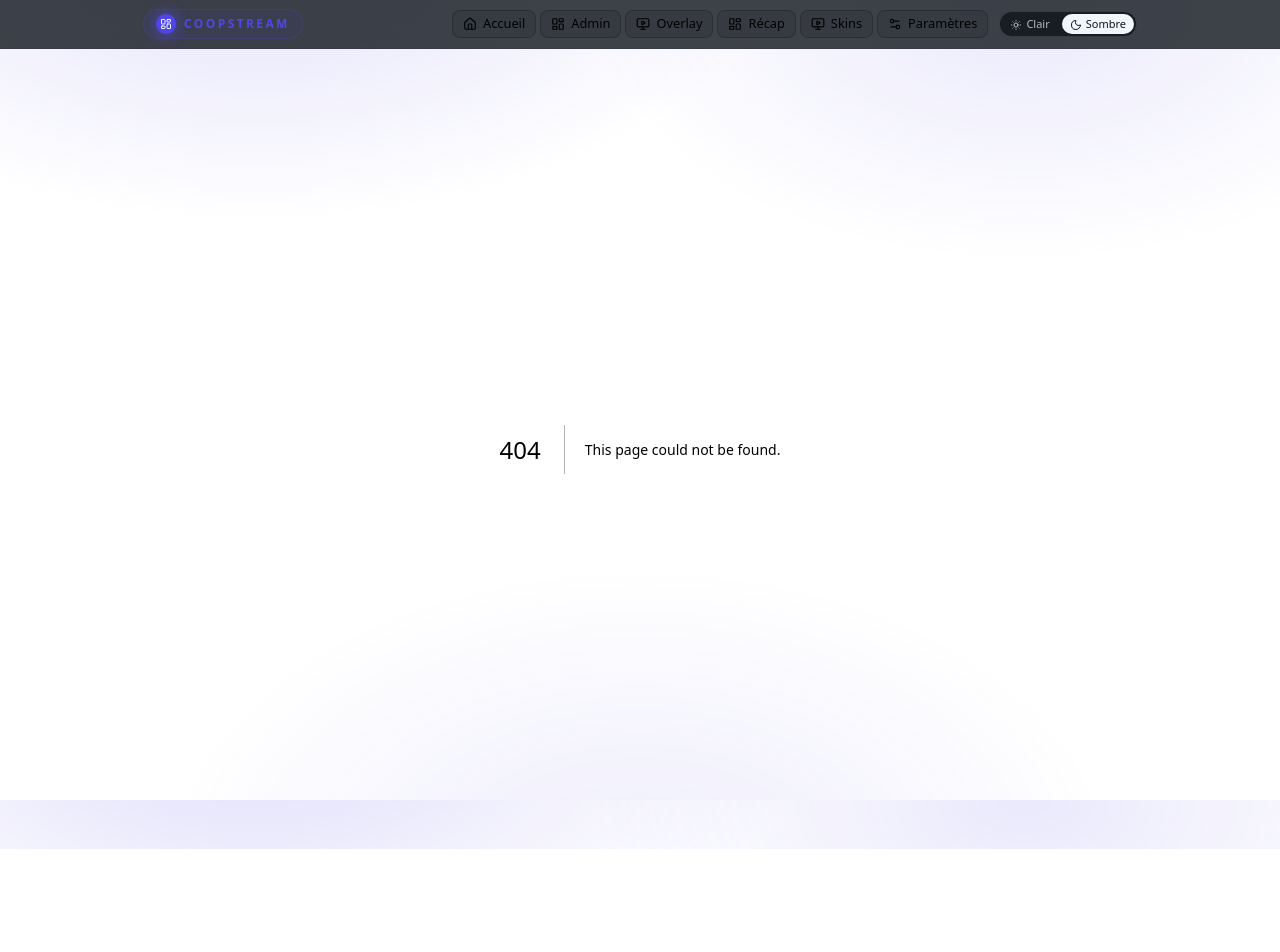
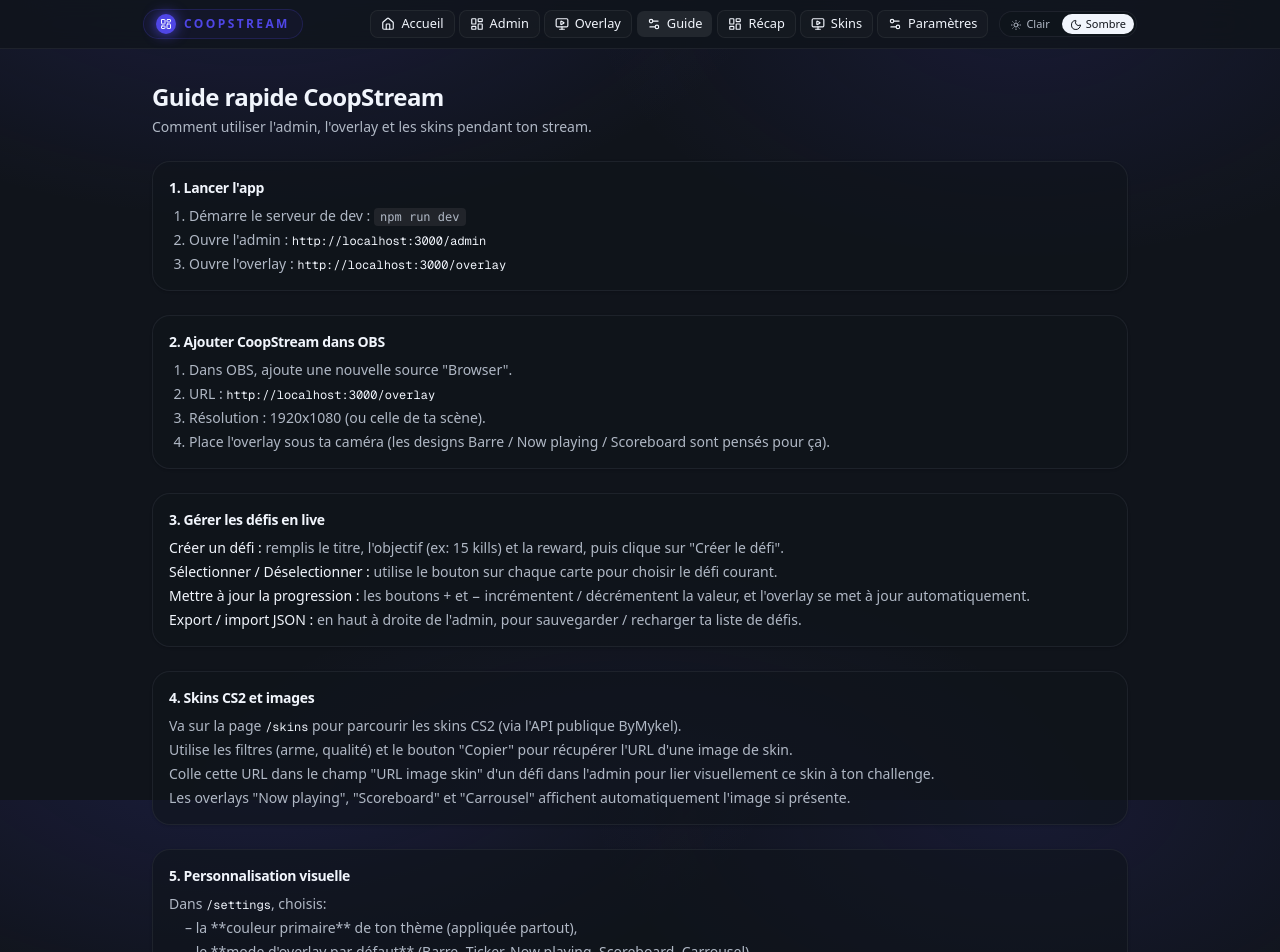
Before and after one commit to PaulBerthelot21/coopstream, a Next.js app: page /guide in a window 1280 px wide. Before the commit this address had no page. Shown: the top 952 px of the page. Before the commit the page ends 849 px from the top, so only its background shows below. Built offline with nearby package versions, Linux system fonts and the light colour scheme.

Commit message:
feat: add guide page for CoopStream with usage instructions and setup steps

```diff
--- /dev/null
+++ b/app/guide/page.tsx
@@ -0,0 +1,139 @@
+"use client";
+
+export default function GuidePage() {
+  return (
+    <main className="mx-auto flex w-full max-w-5xl flex-col gap-6 px-6 py-8">
+      <section className="space-y-1">
+        <h1 className="text-2xl font-semibold tracking-tight">
+          Guide rapide CoopStream
+        </h1>
+        <p className="text-sm text-muted-foreground">
+          Comment utiliser l&apos;admin, l&apos;overlay et les skins pendant ton
+          stream.
+        </p>
+      </section>
+
+      <section className="space-y-2 rounded-2xl border border-border/60 bg-background/60 p-4 shadow-sm">
+        <h2 className="text-sm font-semibold tracking-tight">1. Lancer l&apos;app</h2>
+        <ol className="list-decimal space-y-1 pl-5 text-sm text-muted-foreground">
+          <li>
+            Démarre le serveur de dev :{" "}
+            <code className="rounded bg-muted px-1.5 py-0.5 text-xs">
+              npm run dev
+            </code>
+          </li>
+          <li>
+            Ouvre l&apos;admin :{" "}
+            <span className="font-mono text-xs text-foreground">
+              http://localhost:3000/admin
+            </span>
+          </li>
+          <li>
+            Ouvre l&apos;overlay :{" "}
+            <span className="font-mono text-xs text-foreground">
+              http://localhost:3000/overlay
+            </span>
+          </li>
+        </ol>
+      </section>
+
+      <section className="space-y-2 rounded-2xl border border-border/60 bg-background/60 p-4 shadow-sm">
+        <h2 className="text-sm font-semibold tracking-tight">
+          2. Ajouter CoopStream dans OBS
+        </h2>
+        <ol className="list-decimal space-y-1 pl-5 text-sm text-muted-foreground">
+          <li>Dans OBS, ajoute une nouvelle source &quot;Browser&quot;.</li>
+          <li>
+            URL :{" "}
+            <span className="font-mono text-xs text-foreground">
+              http://localhost:3000/overlay
+            </span>
+          </li>
+          <li>Résolution : 1920x1080 (ou celle de ta scène).</li>
+          <li>
+            Place l&apos;overlay sous ta caméra (les designs Barre / Now playing /
+            Scoreboard sont pensés pour ça).
+          </li>
+        </ol>
+      </section>
+
+      <section className="space-y-2 rounded-2xl border border-border/60 bg-background/60 p-4 shadow-sm">
+        <h2 className="text-sm font-semibold tracking-tight">
+          3. Gérer les défis en live
+        </h2>
+        <ul className="space-y-1 text-sm text-muted-foreground">
+          <li>
+            <span className="font-medium text-foreground">Créer un défi :</span>{" "}
+            remplis le titre, l&apos;objectif (ex: 15 kills) et la reward, puis clique
+            sur &quot;Créer le défi&quot;.
+          </li>
+          <li>
+            <span className="font-medium text-foreground">
+              Sélectionner / Déselectionner :
+            </span>{" "}
+            utilise le bouton sur chaque carte pour choisir le défi courant.
+          </li>
+          <li>
+            <span className="font-medium text-foreground">
+              Mettre à jour la progression :
+            </span>{" "}
+            les boutons + et − incrémentent / décrémentent la valeur, et
+            l&apos;overlay se met à jour automatiquement.
+          </li>
+          <li>
+            <span className="font-medium text-foreground">
+              Export / import JSON :
+            </span>{" "}
+            en haut à droite de l&apos;admin, pour sauvegarder / recharger ta liste
+            de défis.
+          </li>
+        </ul>
+      </section>
+
+      <section className="space-y-2 rounded-2xl border border-border/60 bg-background/60 p-4 shadow-sm">
+        <h2 className="text-sm font-semibold tracking-tight">
+          4. Skins CS2 et images
+        </h2>
+        <ul className="space-y-1 text-sm text-muted-foreground">
+          <li>
+            Va sur la page{" "}
+            <span className="font-mono text-xs text-foreground">/skins</span>{" "}
+            pour parcourir les skins CS2 (via l&apos;API publique ByMykel).
+          </li>
+          <li>
+            Utilise les filtres (arme, qualité) et le bouton &quot;Copier&quot; pour
+            récupérer l&apos;URL d&apos;une image de skin.
+          </li>
+          <li>
+            Colle cette URL dans le champ &quot;URL image skin&quot; d&apos;un défi dans
+            l&apos;admin pour lier visuellement ce skin à ton challenge.
+          </li>
+          <li>
+            Les overlays &quot;Now playing&quot;, &quot;Scoreboard&quot; et &quot;Carrousel&quot;
+            affichent automatiquement l&apos;image si présente.
+          </li>
+        </ul>
+      </section>
+
+      <section className="space-y-2 rounded-2xl border border-border/60 bg-background/60 p-4 shadow-sm">
+        <h2 className="text-sm font-semibold tracking-tight">
+          5. Personnalisation visuelle
+        </h2>
+        <ul className="space-y-1 text-sm text-muted-foreground">
+          <li>
+            Dans{" "}
+            <span className="font-mono text-xs text-foreground">/settings</span>,
+            choisis:
+          </li>
+          <li className="pl-4">
+            – la **couleur primaire** de ton thème (appliquée partout),
+          </li>
+          <li className="pl-4">
+            – le **mode d&apos;overlay par défaut** (Barre, Ticker, Now playing,
+            Scoreboard, Carrousel).
+          </li>
+        </ul>
+      </section>
+    </main>
+  );
+}
--- a/components/site-nav.tsx
+++ b/components/site-nav.tsx
@@ -11,6 +11,7 @@ const links = [
   { href: "/", label: "Accueil" },
   { href: "/admin", label: "Admin" },
   { href: "/overlay", label: "Overlay" },
+  { href: "/guide", label: "Guide" },
   { href: "/recap", label: "Récap" },
   { href: "/skins", label: "Skins" },
   { href: "/settings", label: "Paramètres" },
@@ -48,6 +49,8 @@ export function SiteNav() {
                     ? LayoutDashboard
                   : link.href === "/overlay"
                       ? MonitorPlay
+                      : link.href === "/guide"
+                        ? Settings2
                         : link.href === "/recap"
                           ? LayoutDashboard
                           : link.href === "/skins"
```
Lines whose indentation alone changed are shown as unchanged.
